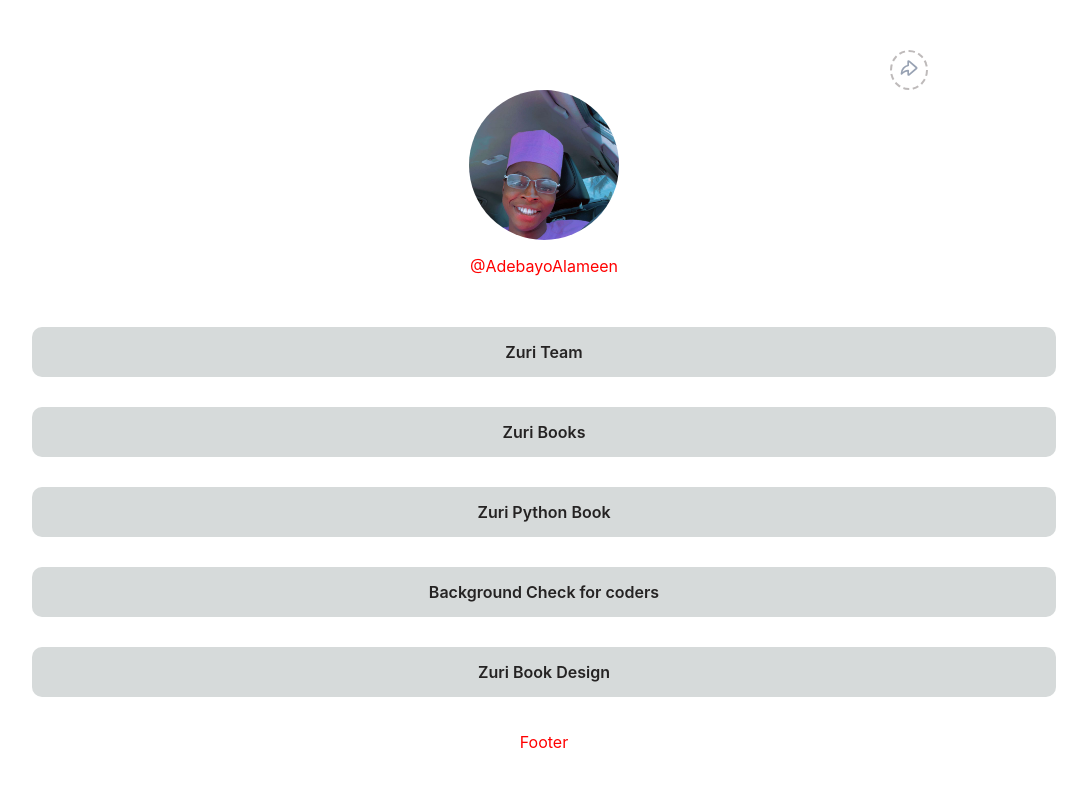
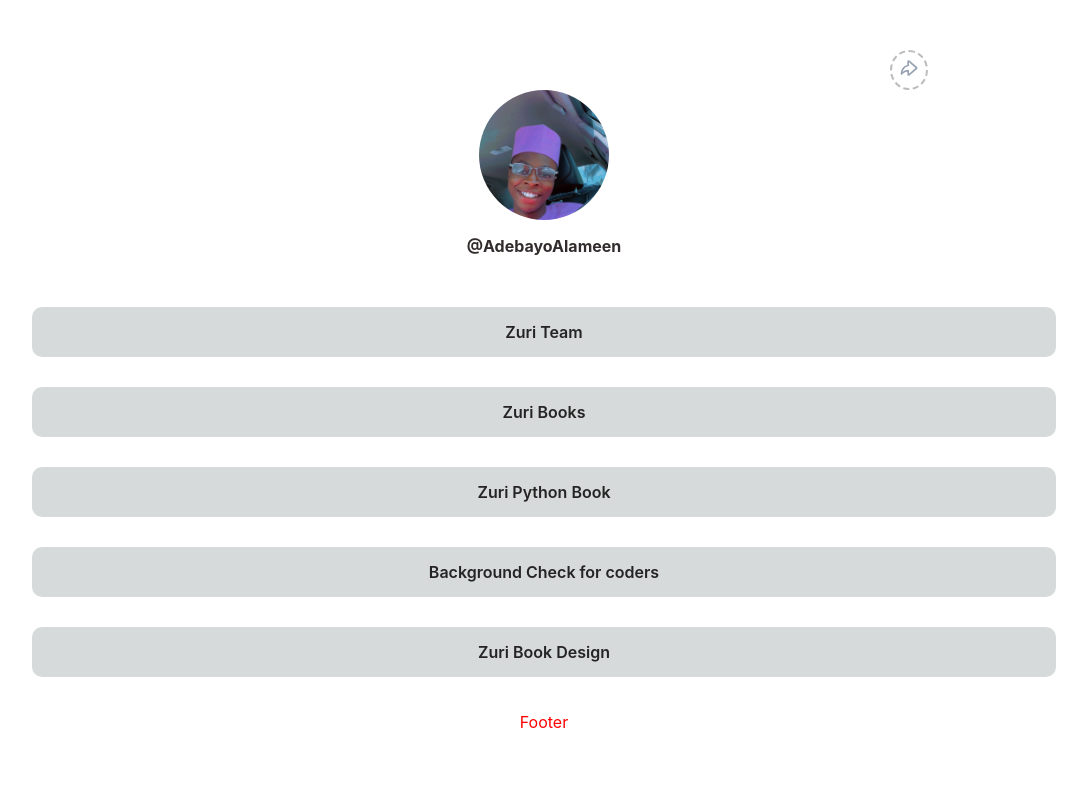
Before and after one commit to alamadrid01/learning, a React (Create React App) app: page / in a window 1280 px wide. Shown: the top 786 px of the page, without its empty margins (96-1183 px from the left). Built offline with nearby package versions, Linux system fonts and the light colour scheme.

Commit message:
Styling the profile component and updating it

```diff
--- a/src/components/profile/Profile.js
+++ b/src/components/profile/Profile.js
@@ -9,6 +9,7 @@
       <div className="profile">
         <img id='profile__img' src={me} alt="" />
         <p id='twitter'>@AdebayoAlameen</p>
+        <p id='slack'>alamadrid</p>
       </div>
     </div>
   )
--- a/src/components/profile/profile.scss
+++ b/src/components/profile/profile.scss
@@ -3,9 +3,18 @@
     align-items: center;
     flex-direction: column;
 
+    p{
+        color: rgb(51, 44, 44);
+        font-weight: bold;
+
+        &:nth-child(3){
+            display: none;
+        }
+    }
+
     img{
-        width: 150px;
-        height: 150px;
+        width: 130px;
+        height: 130px;
         border-radius: 50%;
         object-fit: cover;
     }
```
